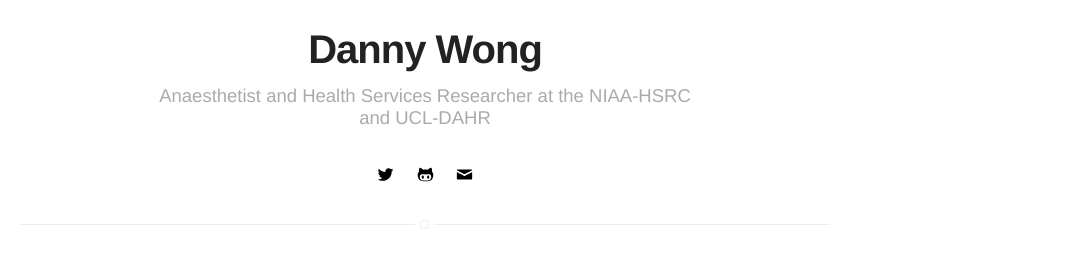
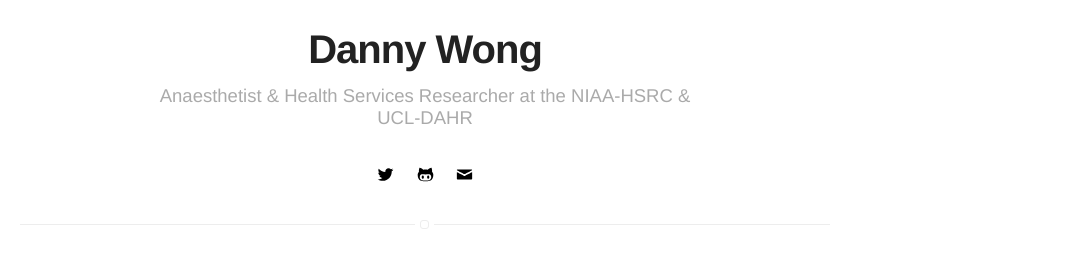
Before and after one commit to dannyjnwong/dannyjnwong.github.io, a Jekyll site: the page built from blog/index.html, in a window 1280 px wide. Shown: the part 215-493 px from the top of the page, without its empty margins (215-1280 px from the left). Built offline with Jekyll 4.4.1, drawn with Linux system fonts in a browser that asks for light colours.

Commit message:
Changed bio

```diff
--- a/_config.yml
+++ b/_config.yml
@@ -1,6 +1,6 @@
 # main text of home
 name: Danny Wong
-bio: Anaesthetist and Health Services Researcher at the NIAA-HSRC and UCL-DAHR
+bio: Anaesthetist & Health Services Researcher at the NIAA-HSRC & UCL-DAHR
 
 # if it's an external image, update below for true
 external-image: false
```
